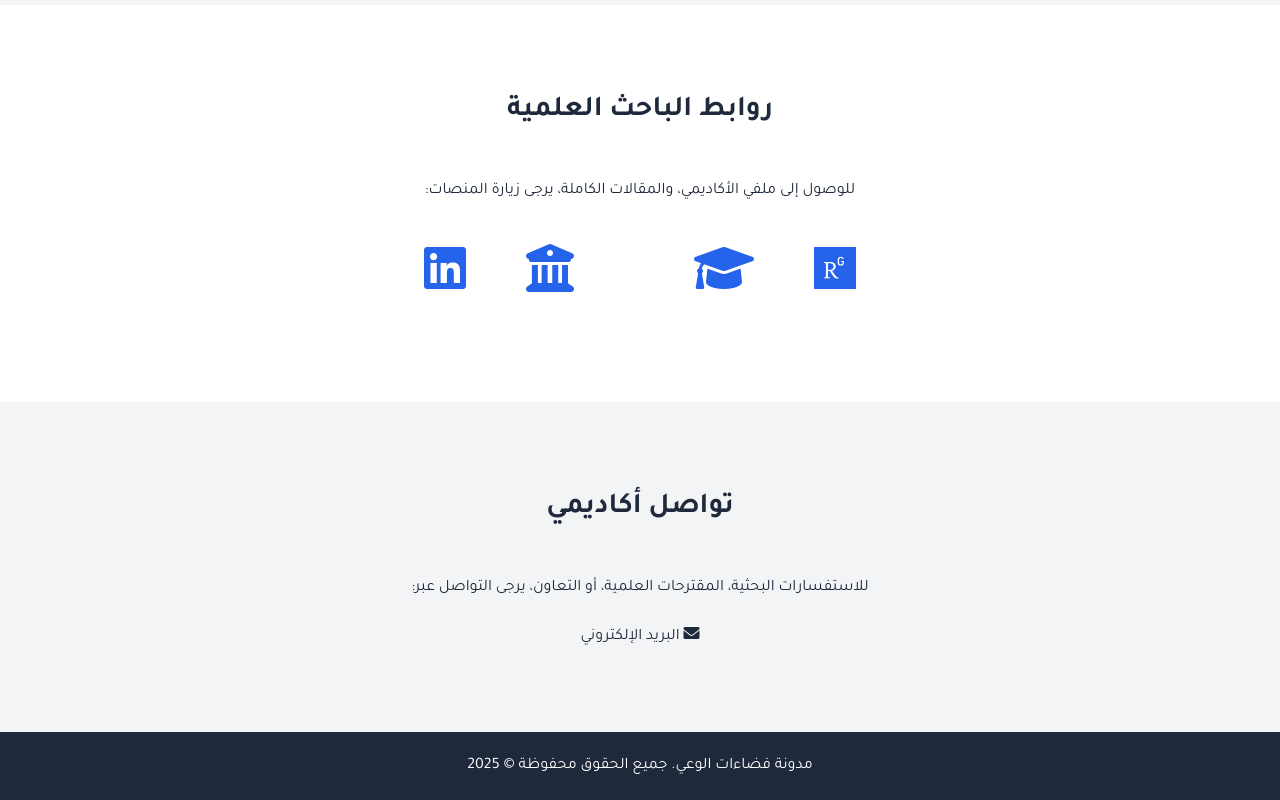
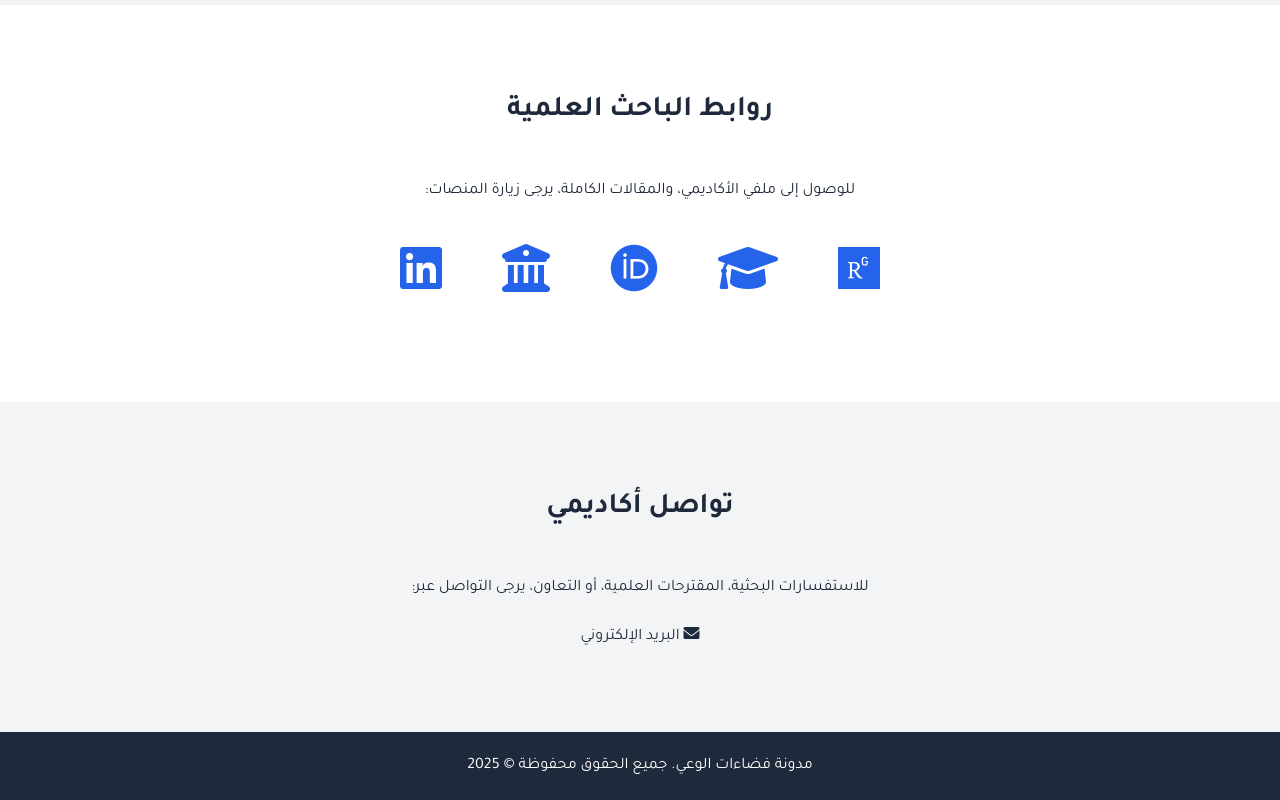
Before and after one commit to mohamedfarah488-afk/academic-blog, a plain HTML site: page index.html in a window 1280 px wide. Shown: the part 3330-4130 px from the top of the page. Drawn offline with Linux system fonts and the light colour scheme.

Commit message:
Update index.html

```diff
--- a/index.html
+++ b/index.html
@@ -160,7 +160,7 @@
             <div class="social-links large-icons">
                 <a href="https://www.researchgate.net/profile/d-mhmd-farh" target="_blank" title="ResearchGate"><i class="fab fa-researchgate"></i></a>
                 <a href="https://scholar.google.com/citations?user=hbSHe_oAAAAJ&hl=ar" target="_blank" title="Google Scholar"><i class="fas fa-graduation-cap"></i></a>
-                <a href="https://orcid.org/" target="_blank" title="orcid"><i class="https://orcid.org/my-orcid?orcid=0000-0003-1774-2740"></i></a> <a href="الرابط_الحقيقي_لـ_Academia" target="_blank" title="Academia.edu"><i class="fas fa-university"></i></a>
+                <a href="https://orcid.org/my-orcid?orcid=0000-0003-1774-2740" target="_blank" title="ORCID"><i class="fab fa-orcid"></i></a> <a href="الرابط_الحقيقي_لـ_Academia" target="_blank" title="Academia.edu"><i class="fas fa-university"></i></a>
                 <a href="الرابط_الحقيقي_لـ_LinkedIn" target="_blank" title="LinkedIn"><i class="fab fa-linkedin"></i></a>
             </div>
         </div>
```
